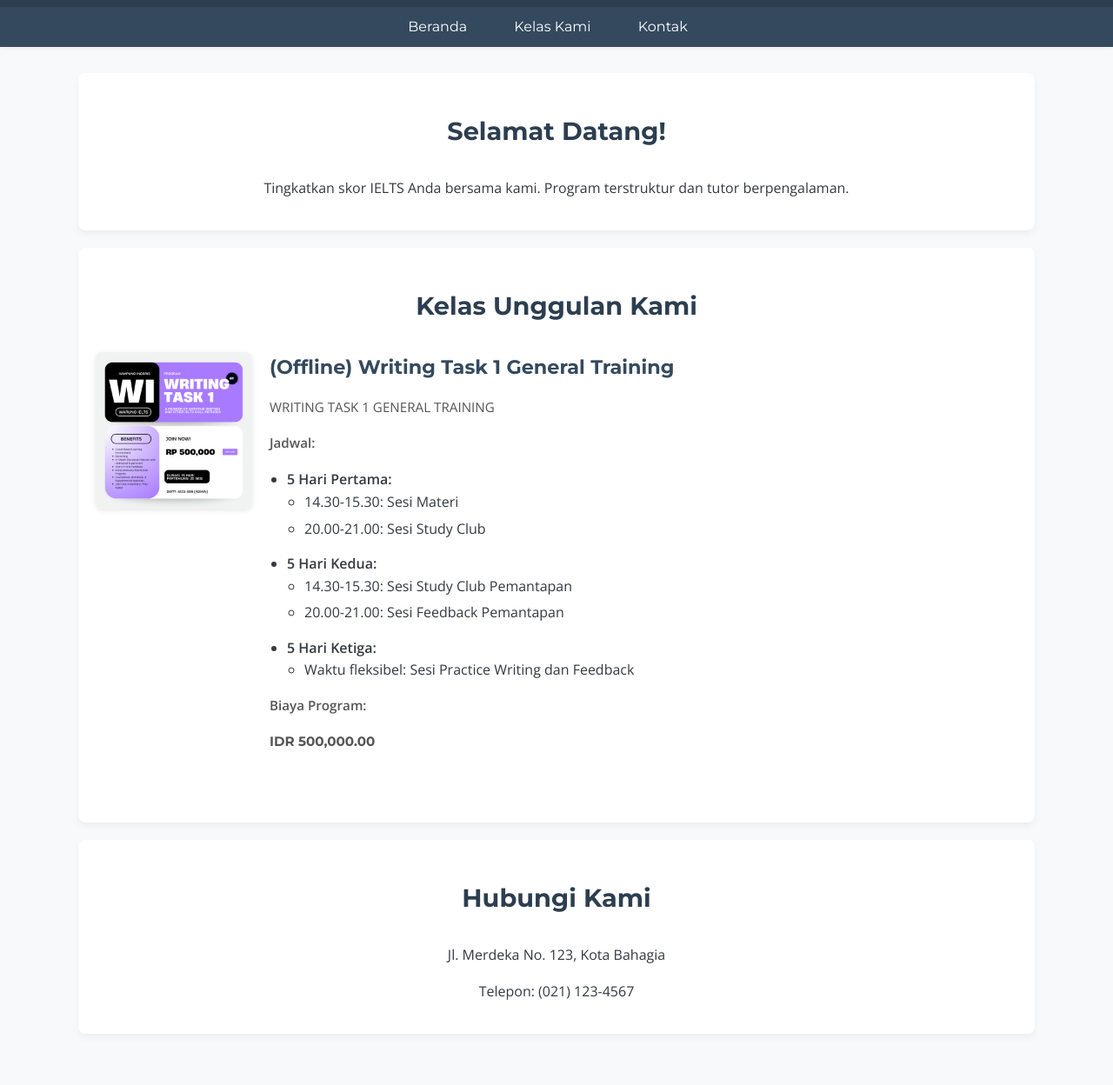
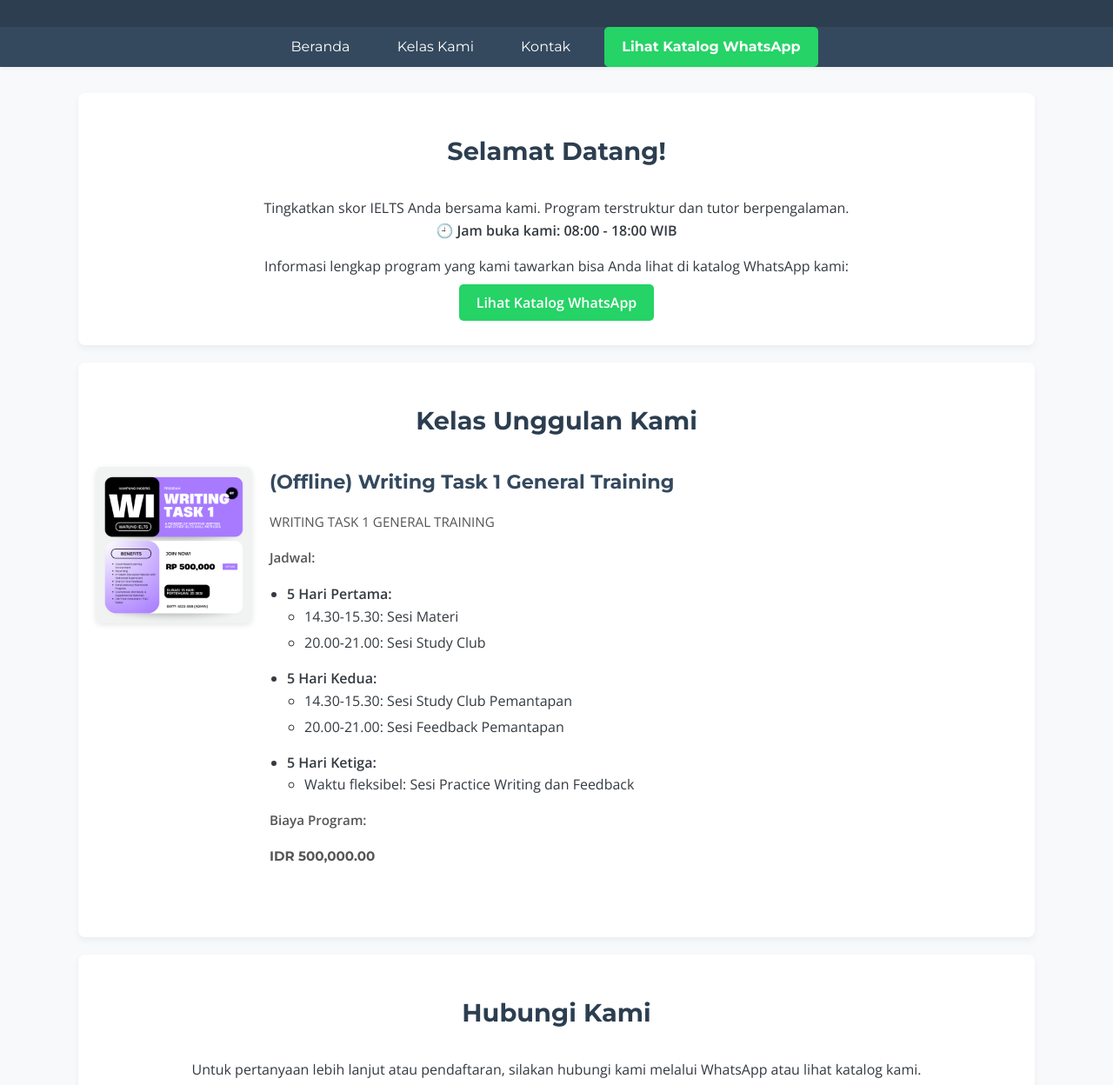
Before and after one commit to msyamrijal/warung, a plain HTML site: page index.html in a window 1280 px wide. Shown: the part 96-1344 px from the top of the page at 87% size. Drawn offline with nearby package versions, Linux system fonts and the light colour scheme.

Commit message:
Enhance homepage content and add WhatsApp contact links for better user engagement

```diff
--- a/index.html
+++ b/index.html
@@ -11,6 +11,7 @@
 
     <header>
         <h1>Warung IELTS</h1>
+        <p style="color: #ecf0f1; font-size: 0.9em; margin-top: -10px; margin-bottom: 10px;">Pelopor Metode Imitative Writing dan Metode Pembelajaran IELTS lainnya.</p>
     </header>
 
     <nav>
@@ -18,13 +19,18 @@
             <li><a href="#">Beranda</a></li>
             <li><a href="#kelas">Kelas Kami</a></li>
             <li><a href="#kontak">Kontak</a></li>
+            <li><a href="https://wa.me/c/6281775123999" target="_blank" class="whatsapp-button">Lihat Katalog WhatsApp</a></li>
+
         </ul>
     </nav>
 
     <div class="container">
         <section id="hero" class="menu-section">
             <h2>Selamat Datang!</h2>
-            <p style="text-align: center;">Tingkatkan skor IELTS Anda bersama kami. Program terstruktur dan tutor berpengalaman.</p>
+            <p style="text-align: center;">Tingkatkan skor IELTS Anda bersama kami. Program terstruktur dan tutor berpengalaman.<br>
+            🕘 <b>Jam buka kami: 08:00 - 18:00 WIB</b></p>
+            <p style="text-align: center;">Informasi lengkap program yang kami tawarkan bisa Anda lihat di katalog WhatsApp kami:</p>
+            <p style="text-align: center; margin-top: 15px;"><a href="https://wa.me/c/6281775123999" target="_blank" style="background-color: #25D366; color: white; padding: 10px 20px; text-decoration: none; border-radius: 5px; font-weight: bold;">Lihat Katalog WhatsApp</a></p>
             <!-- Anda bisa meletakkan gambar banner utama di sini jika mau -->
             <!-- <img src="images/banner_warung.jpg" alt="Suasana Warung Kami" style="width:100%; max-height: 300px; object-fit: cover; border-radius: 8px; margin-bottom: 20px;"> -->
         </section>
@@ -71,8 +77,8 @@
 
         <section id="kontak" class="menu-section">
             <h2>Hubungi Kami</h2>
-            <p style="text-align: center;">Jl. Merdeka No. 123, Kota Bahagia</p>
-            <p style="text-align: center;">Telepon: (021) 123-4567</p>
+            <p style="text-align: center;">Untuk pertanyaan lebih lanjut atau pendaftaran, silakan hubungi kami melalui WhatsApp atau lihat katalog kami.</p>
+            <p style="text-align: center; margin-top: 15px;"><a href="https://wa.me/c/6281775123999" target="_blank" style="background-color: #25D366; color: white; padding: 10px 20px; text-decoration: none; border-radius: 5px; font-weight: bold;">Hubungi via WhatsApp</a></p>
         </section>
     </div>
 
--- a/style.css
+++ b/style.css
@@ -148,3 +148,18 @@ footer {
     color: #fff;
     margin-top: 30px;
 }
+
+.whatsapp-button {
+    background-color: #25D366; /* Warna hijau WhatsApp */
+    color: white;
+    padding: 10px 20px;
+    text-decoration: none;
+    border-radius: 5px;
+    font-weight: bold;
+    display: inline-block; /* Agar padding dan margin bekerja dengan baik */
+    transition: background-color 0.3s ease;
+}
+
+.whatsapp-button:hover {
+    background-color: #1DAE52; /* Warna hijau sedikit lebih gelap saat hover */
+}
```
